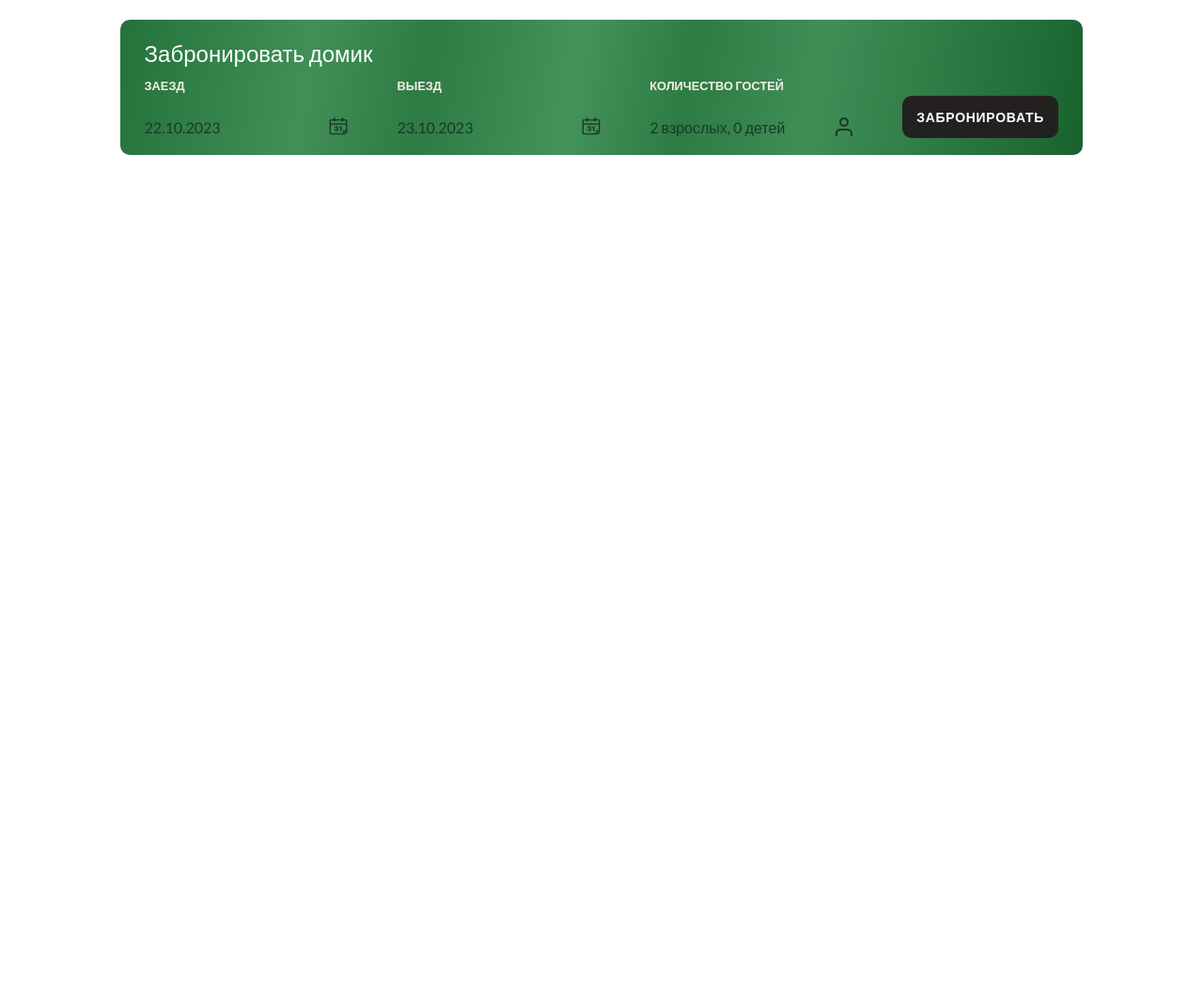
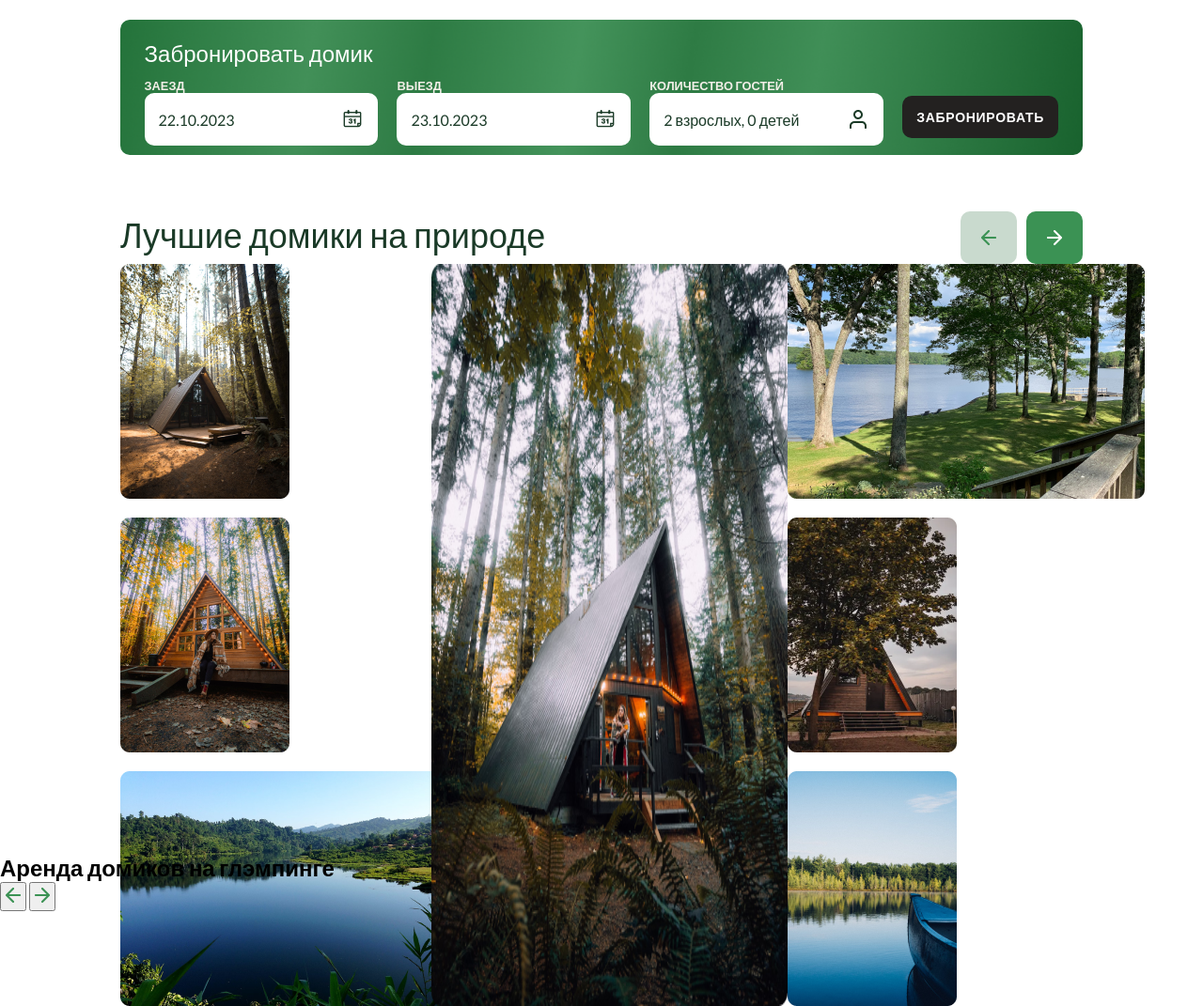
Before and after one commit to ZaharVahrushev/varstka_4, a plain HTML site: page index.html in a window 1280 px wide. Shown: the part 659-1730 px from the top of the page at 94% size. Before the commit the page ends 848 px from the top, so only its background shows below. Drawn offline with Linux system fonts and the light colour scheme.

Commit message:
section arenda

```diff
--- a/index.html
+++ b/index.html
@@ -80,6 +80,46 @@
             </div>
         </section>
 
+        <section class="besthouse">
+            <div class="besthouse__container">
+                <div class="besthouse__top">
+                    <h2>Лучшие домики на природе</h2>
+                    <div class="besthouse__btns">
+                        <button class="besthouse__btn1"><img src="./img/arrow-left.png" alt=""></button>
+                        <button class="besthouse__btn2"><img src="./img/arrow-right2.png" alt=""></button>
+                    </div>
+                </div>
+                <div class="besthouse__img">
+                    <div class="besthouse__img__left">
+                        <img src="./img/house1.png" alt="">
+                        <img src="./img/house2.png" alt="">
+                        <img src="./img/house3.png" alt="">
+                    </div>
+                    <img src="./img/house4.png" alt="">
+
+                    <div class="besthouse__img__right">
+                        <img src="./img/house5.png" alt="">
+                        <img src="./img/house6.png" alt="">
+                        <img src="./img/house7.png" alt="">
+                    </div>
+                </div>
+            </div>
+        </section>
+
+        <section class="arenda">
+            <div class="arenda__container">
+                <div class="arenda__container__section">
+                    <h2>Аренда домиков на глэмпинге</h2>
+                    <div class="arenda__slaider">
+                        <div class="arenda__slaider__btn">
+                            <button><img src="./img/arrow-left.png" alt=""></button>
+                            <button><img src="./img/arrow-right.png" alt=""></button>
+                        </div>
+                    </div>
+
+                </div>
+            </div>
+        </section>
     </main>
 </body>
 </html>
--- a/style.css
+++ b/style.css
@@ -19,7 +19,7 @@ li {
     list-style: none;
 }
 
-/* Шапка */
+
 
 header {
     width: 100%;
@@ -121,9 +121,7 @@ header {
 }
 
 
-/* main */
 
-/* slider */
 
 .slider {
     width: 100%;
@@ -235,7 +233,7 @@ header {
 }
 
 
-/* booking */
+
 
 .booking {
     width: 100%;
@@ -295,15 +293,9 @@ header {
 
 .input__wrapper {
     border-radius: 10px;
-<<<<<<< HEAD
-    /* padding: 16px 15px; */
-    width: 80%;
-    height: 4vh;
-=======
     padding: 16px 15px;
     width: 90%;
     height: 3vh;
->>>>>>> 8c4f1f88d8cf85ed49cb55a23c70b181850e87c2
     background: #fff;
     display: flex;
     justify-content: space-between;
@@ -349,3 +341,77 @@ header {
     text-transform: uppercase;
     color: #fff;
 }
+
+
+
+.besthouse {
+    width: 100%;
+    height: 90vh;
+    display: flex;
+    justify-content: center;
+    align-items: center;
+}
+.besthouse__container {
+    width: 80%;
+    height: 90%;
+    display: flex;
+    flex-direction: column;
+    justify-content: space-between;
+}
+.besthouse__top {
+    display: flex;
+    justify-content: space-between;
+}
+
+.besthouse__top h2 {
+    font-weight: 400;
+    font-size: 36px;
+    line-height: 140%;
+    color: #1a3a27;
+}
+
+.besthouse__btns {
+    display: flex;
+    gap: 10px;
+}
+.besthouse__btn1 {
+    background: #c9dace;
+    border: none;
+    border-radius: 10px;
+    padding: 16px 30px;
+    width: 56px;
+    height: 56px;
+    display: flex;
+    justify-content: center;
+    align-items: center;
+}
+.besthouse__btn2 {
+    background: #3b9254;
+    border: none;
+    border-radius: 10px;
+    padding: 16px 30px;
+    width: 56px;
+    height: 56px;
+    display: flex;
+    justify-content: center;
+    align-items: center;
+}
+.besthouse__img {
+    display: flex;
+    justify-content: space-between;
+
+}
+.besthouse__img__left {
+    width: 32.35%;
+    display: flex;
+    justify-content: space-between;
+    flex-wrap: wrap;
+    row-gap: 20px;
+}
+.besthouse__img__right {
+    width: 32.35%;
+    display: flex;
+    justify-content: space-between;
+    flex-wrap: wrap;
+    row-gap: 20px
+}
```
Also changed, not shown: img/Rent.png (added), img/arendaSlider.png (added), img/arrow-right2.png (added), img/house7.png (added).
